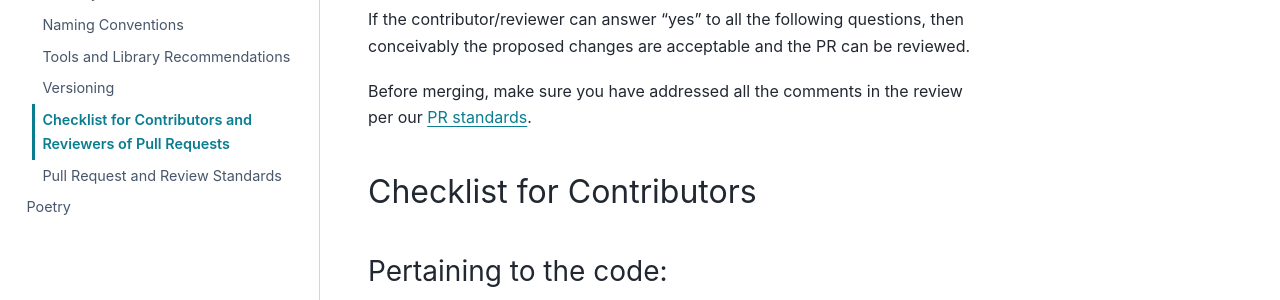
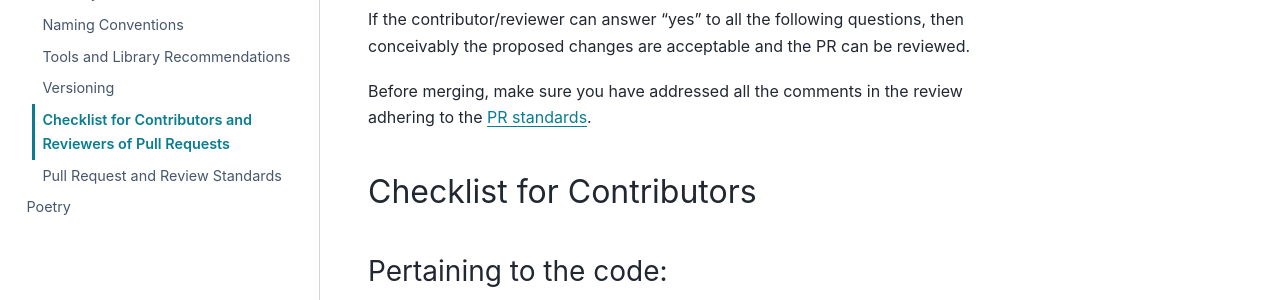
Before and after one commit to IMAP-Science-Operations-Center/imap_processing, a Sphinx documentation site: the page built from docs/source/development/style-guide/checklist-for-pull-requests.rst, in a window 1280 px wide and 900 px high. Shown: the part 373-673 px from the top of the window. Built offline with Sphinx 7.4.7 and the PyData theme 0.15.4, drawn with Linux system fonts in a browser that asks for light colours.

Commit message:
Update docs/source/development/style-guide/checklist-for-pull-requests.rst
Co-authored-by: Greg Lucas <greg.m.lucas@gmail.com>

```diff
--- a/docs/source/development/style-guide/checklist-for-pull-requests.rst
+++ b/docs/source/development/style-guide/checklist-for-pull-requests.rst
@@ -10,7 +10,7 @@ and parts of it are subjective.
 If the contributor/reviewer can answer "yes" to all the following questions, then conceivably the proposed changes are
 acceptable and the PR can be reviewed.
 
-Before merging, make sure you have addressed all the comments in the review per our :ref:`PR standards <pull-request-review-standards>`.
+Before merging, make sure you have addressed all the comments in the review adhering to the :ref:`PR standards <pull-request-review-standards>`.
 
 
 .. _Checklist-for-Contributors:
```
